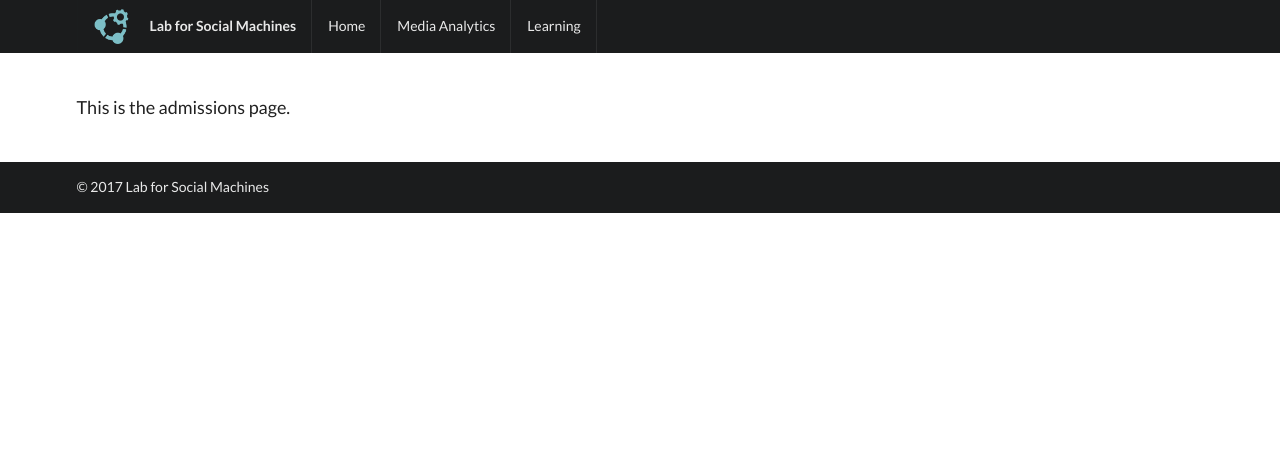
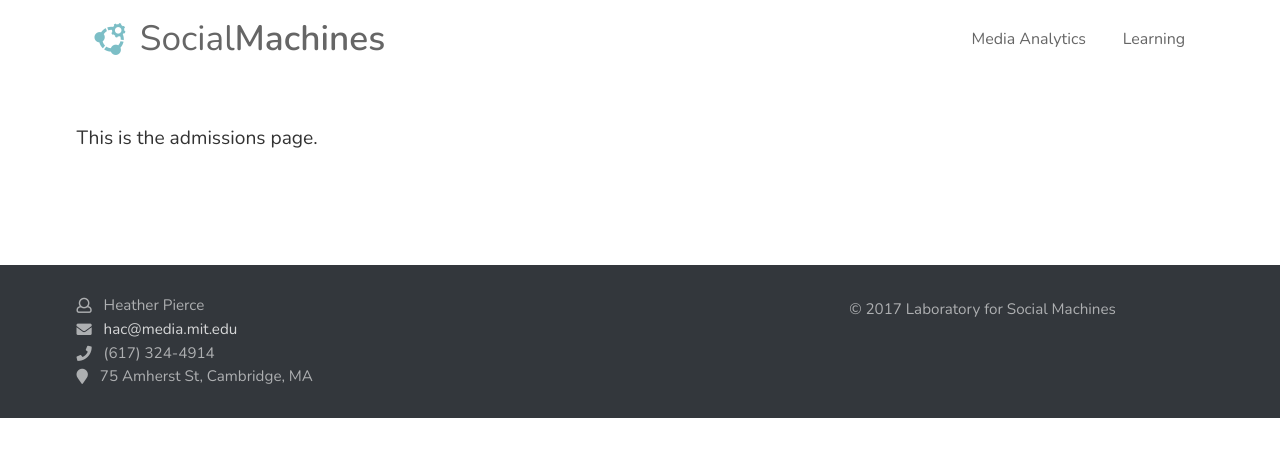
Before and after one commit to mit-ccc/social-machines.github.io, a Jekyll site: the page built from admissions.md, in a window 1280 px wide. Shown: the top 457 px of the page. Built offline with Jekyll 4.4.1, drawn with Linux system fonts in a browser that asks for light colours; nearby versions of some CDN libraries.

Commit message:
Adjust nav and overall style

```diff
--- a/_data/nav.yml
+++ b/_data/nav.yml
@@ -1,6 +1,4 @@
 links:
-  - label: Home
-    url: /
   - label: Media Analytics
     url: /media-analytics
   - label: Learning
--- a/_layouts/default.html
+++ b/_layouts/default.html
@@ -9,8 +9,9 @@
     <meta name="description" content="{%if page.description %}{{ page.description }}{% else %}{{ site.description }}{% endif %}">
 
     <!-- CSS & fonts -->
-    <link rel="stylesheet" href="{{ "/css/semantic.css" | prepend: site.baseurl | replace: '//', '/' }}">
+    <link rel="stylesheet" href="https://cdnjs.cloudflare.com/ajax/libs/semantic-ui/2.2.13/semantic.min.css">
     <link rel="stylesheet" href="{{ "/css/main.css" | prepend: site.baseurl | replace: '//', '/' }}">
+    <link href="https://fonts.googleapis.com/css?family=Nunito:300,400,600" rel="stylesheet">
 
     <!-- RSS -->
     <link href="/atom.xml" type="application/atom+xml" rel="alternate" title="ATOM Feed" />
@@ -21,15 +22,17 @@
 <body>
   <!-- Header -->
   <header class="main-header">
-    <div class="ui inverted menu">
+    <div class="ui menu borderless">
       <div class="ui container">
         <a href="/" class="header item">
           <img class="logo" src="/img/lsm-logo.png">
-          Lab for Social Machines
+          Social<span class="header-second">Machines</span>
         </a>
+        <div class="right menu">
         {% for link in site.data.nav.links %}
           <a class="item" href="{{ link.url }}">{{ link.label }}</a>
         {% endfor %}
+        </div>
       </div>
     </div>
   </header>
@@ -40,9 +43,45 @@
     </div>
   </div>
 
-  <footer class="ui vertical segment inverted">
+  <footer class="ui vertical segment inverted main-footer">
     <div class="ui container">
-      &copy; {{ 'now' | date: '%Y' }} Lab for Social Machines
+      <div class="ui grid">
+
+        <div class="three column row">
+          <div class="left floated column">
+            <div class="ui list">
+              <div class="item">
+                <i class="user icon outline"></i>
+                <div class="content">
+                  Heather Pierce
+                </div>
+              </div>
+              <div class="item">
+                <i class="mail icon"></i>
+                <div class="content">
+                  <a href="mailto:hac@media.mit.edu">hac@media.mit.edu</a>
+                </div>
+              </div>
+              <div class="item">
+                <i class="phone icon"></i>
+                <div class="content">
+                  (617) 324-4914
+                </div>
+              </div>
+              <div class="item">
+                <i class="marker icon"></i>
+                <div class="content">
+                  75 Amherst St, Cambridge, MA
+                </div>
+              </div>
+            </div>
+          </div>
+
+          <div class="right floated column">
+            &copy; {{ 'now' | date: '%Y' }} Laboratory for Social Machines
+          </div>
+        </div>
+      </div>
     </div>
   </footer>
 
--- a/css/main.scss
+++ b/css/main.scss
@@ -1,24 +1,69 @@
 ---
 # Front matter comment to ensure Jekyll properly reads file.
 ---
+html {
+  font-size: 16px;
+}
 
 body {
-  font-size: 18px;
+  font-size: 1.2rem;
   line-height: 1.6;
+  // letter-spacing: 1px;
+  font-weight: 300;
+  font-family: Nunito, sans-serif;
+  color: #333;
+  -webkit-font-smoothing: antialiased;
+}
+
+.ui.menu {
+  font-family: Nunito, sans-serif;
 }
 
 .main-header {
+  .header-second {
+    font-weight: 600;
+  }
   .ui.menu {
     border-radius: 0;
+    box-shadow: none;
+    border: 0;
+
+    .item {
+      color: #666;
+    }
   }
 
-  .ui.menu .item .logo {
-    margin-right: 1.5em;
+  .ui.menu .header.item {
+    font-size: 2.2rem;
+    padding: 0.6em 0.5em;
+    font-weight: 300;
+    color: #666;
+
+  }
+
+  .ui.menu .header.item .logo {
+    height: 0.9em;
+    width: 0.9em;
+    margin-right: 0.4em;
   }
 }
 
-.main-footer {
 
+.ui.inverted.segment.main-footer {
+  background: #33373c;
+  color: rgba(255,255,255,.6);
+  font-size: 0.95rem;
+  padding: 2rem;
+  margin-top: 4rem;
+  -webkit-font-smoothing: subpixel-antialiased;
+
+  a {
+    color: rgba(255,255,255,.8);
+
+    &:hover {
+      color: rgba(255,255,255,.9);
+    }
+  }
 }
 
 .main-content {
@@ -27,8 +72,7 @@ body {
 
 
 .boxes {
-  padding: 0 1rem;
-  margin-bottom: 3rem;
+  padding: 2rem 1rem 3rem;
 }
 
 .box {
```
Also changed, not shown: index.html (+3 -5 lines).
